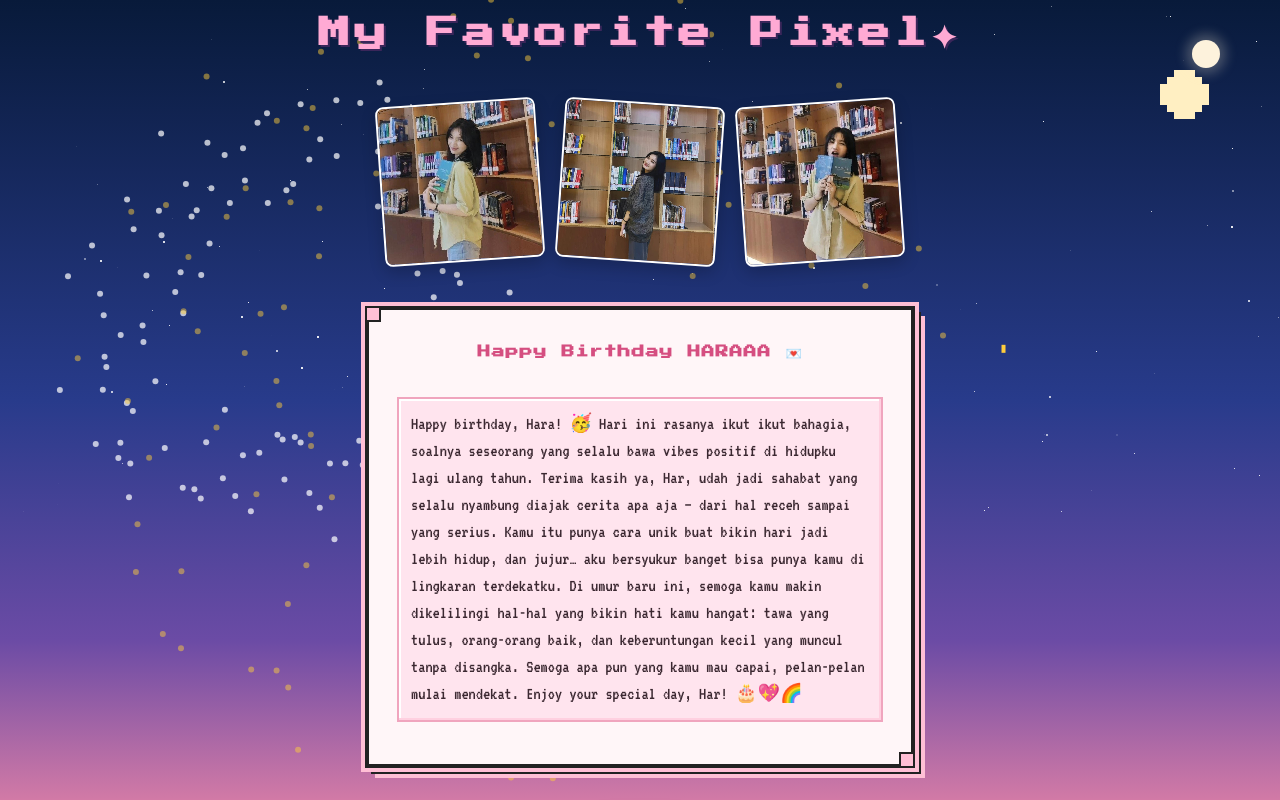
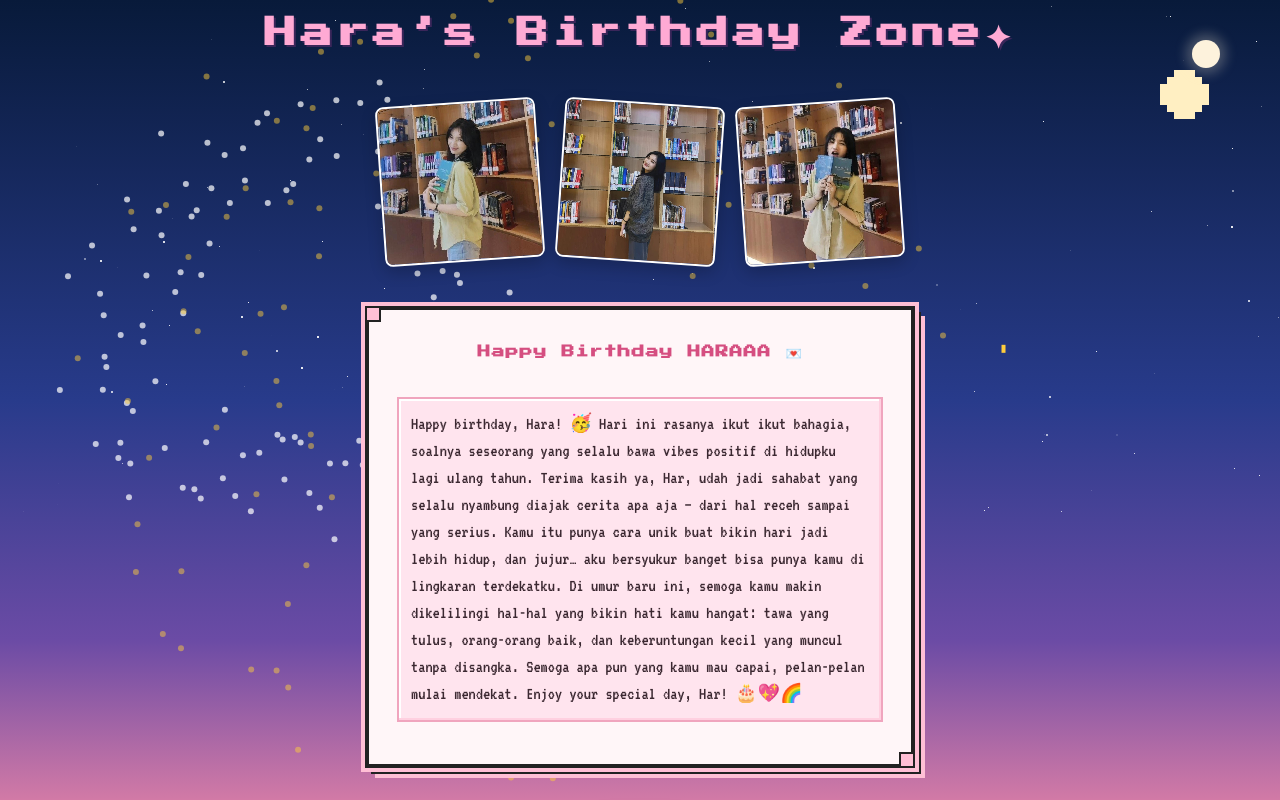
Before and after one commit to ikhsannprtamm/Haraaa-birthday, a plain HTML site: page main.html in a window 1280 px wide. Drawn offline with Linux system fonts and the light colour scheme.

Commit message:
Update title for Hara's Birthday Zone

```diff
--- a/main.html
+++ b/main.html
@@ -27,7 +27,7 @@
       <!-- Main Content -->
       <main class="screen active">
         <div class="container">
-          <h1 class="pixel-title">My Favorite Pixel✦</h1>
+          <h1 class="pixel-title">Hara’s Birthday Zone✦</h1>
           <div class="collage">
             <img
               src="img/WhatsApp Image 2025-11-26 at 16.28.34.jpeg"
```
